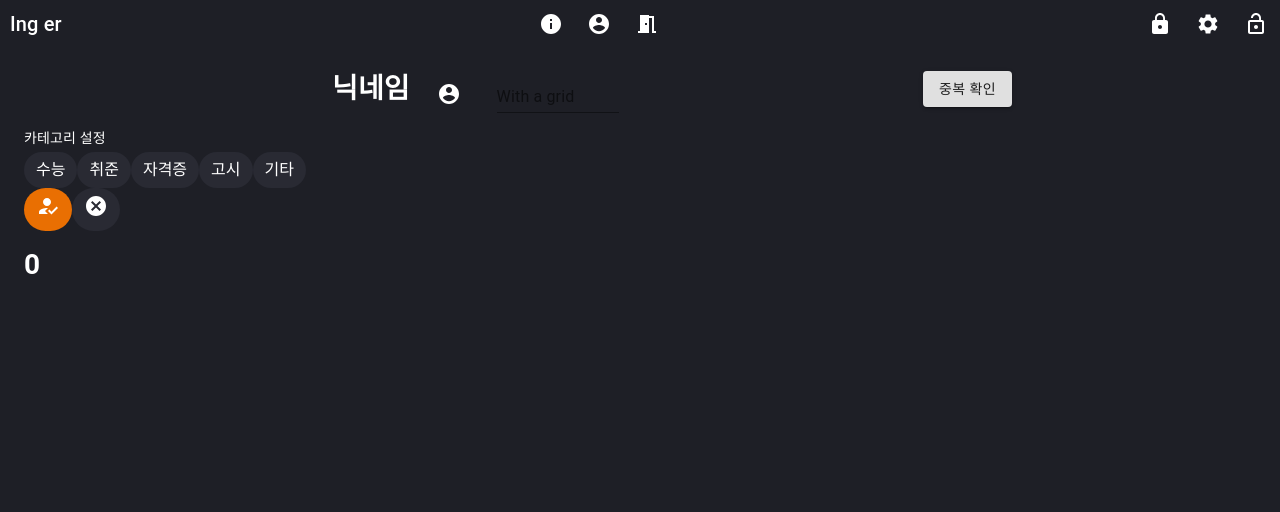
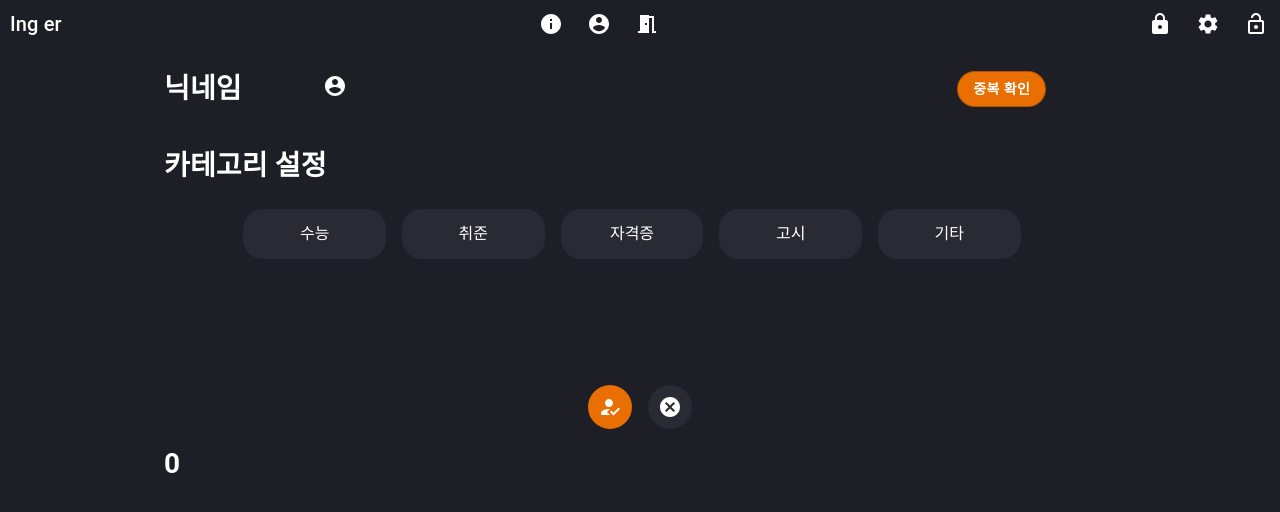
Before and after one commit to ing-er/ing-er, a React (Create React App) app: page /JoinSetting in a window 1280 px wide. Shown: the top 512 px of the page. Built offline with nearby package versions, Linux system fonts and the light colour scheme.

Commit message:
feat: signup component 레이아웃, 디자인 수정

```diff
--- a/src/components/Entrance/Introduce/index.jsx
+++ b/src/components/Entrance/Introduce/index.jsx
@@ -5,12 +5,14 @@ import {
   Grid,
   Typography,
   TextField,
+  Container,
+  IconButton
 } from '@material-ui/core';
 import AccountCircle from '@material-ui/icons/AccountCircle';
 import HowToRegIcon from '@material-ui/icons/HowToReg';
 import CancelIcon from '@material-ui/icons/Cancel';
 
-function Introduce( { nickname, category, diffNickname, diffCategory, onSetDiffNickname, onSetDiffCategory, onSetting} ){
+function Introduce({ nickname, category, diffNickname, diffCategory, onSetDiffNickname, onSetDiffCategory, onSetting }) {
 
   const onNicknameChange = e => {
     // onSetNickname(e.target.value);
@@ -26,71 +28,119 @@ function Introduce( { nickname, category, diffNickname, diffCategory, onSetDiffN
 
   return (
     <Wrapper>
+      <Container
+        className="all-container"
+        style={{
+          alignItems: 'center'
+        }}>
+        <Grid container
+          direction="column"
+          className="container"
+        >
+          <Grid item xs={12}>
             <Grid
               container
               direction="row"
-              justify="flex-start"
+              justify="center"
               alignItems="center"
-              className="sign-up4-grid"
+              xs={12}
             >
-              <Grid item xs={3} />
+              <Grid item xs={2}>
                 <h1>닉네임</h1>
-              <Grid item xs={5}>
-                <Typography align="center" className="sign-up4-grid-item-typography">
-                  <div class="d-flex">
+              </Grid>
+              <Grid item xs={8}>
                 <Grid container spacing={1} alignItems="flex-end">
-                      <Grid item xs={2}>
+                  <Grid item xs={1}>
                     <AccountCircle />
                   </Grid>
-                      <Grid item xs={3}>
-                        <TextField type="nickname" value={diffNickname} onChange={onNicknameChange} label="With a grid" />
+                  <Grid item xs={11}>
+                    <input className="nickname-input" value={diffNickname} onChange={onNicknameChange} />
+                    {/* <TextField
+                      className="nickname-input"
+                      type="nickname" value={diffNickname} onChange={onNicknameChange} /> */}
                     {/* <TextField id="input-with-icon-grid" label="With a grid" /> */}
                   </Grid>
                 </Grid>
-                  </div>
-                  </Typography>
               </Grid>
-              <Grid >
-                <Button variant="contained">중복 확인</Button>
+              <Grid item xs={2}>
+                <Button variant="outlined"
+                  style={{
+                    borderRadius: '1.25rem',
+                    color: 'white',
+                    fontWeight: 'bold',
+                    backgroundColor: '#E96F02'
+                  }}>중복 확인</Button>
               </Grid>
 
             </Grid>
-
+          </Grid>
+          <Grid item xs={12}
+            className="category-container">
             <Grid
               container
+              direction="column"
+            >
+              <Grid item xs={12}>
+                <h1>카테고리 설정</h1>
+              </Grid>
+              <Grid container
                 direction="row"
-              justify="flex-start"
-              alignItems="center"
-              className="sign-up4-grid"
-          >
-            <Grid item xs={12} sm={6}>
-                카테고리 설정
-                <Grid>
-                  <Button class="button" value="201" onClick={onCategoryChange}>수능</Button>
+                justify="center"
+                spacing={2}
+                xs={12}>
+                <Grid item xs={2}>
+                  <Button class="button" value="201" onClick={onCategoryChange}>
+                    수능
+                  </Button>
+                </Grid>
+                <Grid item xs={2}>
                   <Button class="button" value="202" onClick={onCategoryChange}>
                     취준
                   </Button>
+                </Grid>
+                <Grid item xs={2}>
                   <Button class="button" value="203" onClick={onCategoryChange}>
                     자격증
                   </Button>
+                </Grid>
+                <Grid item xs={2}>
                   <Button class="button" value="204" onClick={onCategoryChange}>
                     고시
                   </Button>
+                </Grid>
+                <Grid item xs={2}>
                   <Button class="button" value="205" onClick={onCategoryChange}>
                     기타
                   </Button>
                 </Grid>
               </Grid>
             </Grid>
-          <Button class="check" onClick={onSetting}>
+          </Grid>
+          <Grid item xs={12}>
+            <Grid container
+              direction="row"
+              justify="center"
+              spacing={2}>
+              <Grid item>
+                <IconButton class="check" onClick={onSetting}>
                   <HowToRegIcon />
-          </Button>
-          <Button class="cancel">
+                </IconButton>
+              </Grid>
+              <Grid item>
+                <IconButton class="cancel">
                   <CancelIcon />
-          </Button>
+                </IconButton>
+              </Grid>
+            </Grid>
+          </Grid>
+          <Grid item xs={12}>
             <h1>{nickname}</h1>
             <h1>{category}</h1>
-      </Wrapper>
+          </Grid>
+        </Grid >
+      </Container>
+
+    </Wrapper >
   );
 }
 export default Introduce;
--- a/src/components/Entrance/Introduce/styles.jsx
+++ b/src/components/Entrance/Introduce/styles.jsx
@@ -1,7 +1,27 @@
 import styled from 'styled-components';
 
 const Wrapper = styled.div`
+  .all-container {
+    max-width: 1000px;
+  }
+  .nickname-input {
+    background-color: transparent;
+    border: none;
+    color: white;
+    width: 90%;
+    height: 100%;
+    font-size: 20px;
+    :focus {
+        outline: none;
+    }
+  }
+  .category-container {
+    margin-bottom: 100px;
+  }
   .button {
+    width: 100%;
+    height: 50px;
+    align-items: center;
     color: white;
     background: #292A33;
     padding: 0.375rem 0.75rem;
@@ -15,7 +35,7 @@ const Wrapper = styled.div`
   .check {
     color: white;
     background: #E96F02;
-    padding: 0.375rem 0.75rem;
+    padding: 10px;
     border-radius: 3rem;
     font-size: 1rem;
     line-height: 1.5;
@@ -26,7 +46,7 @@ const Wrapper = styled.div`
   .cancel {
     color: white;
     background: #292A33;
-    padding: 0.375rem 0.75rem;
+    padding: 10px;
     border-radius: 3rem;
     font-size: 1rem;
     line-height: 1.5;
```
Lines whose indentation alone changed are shown as unchanged.
